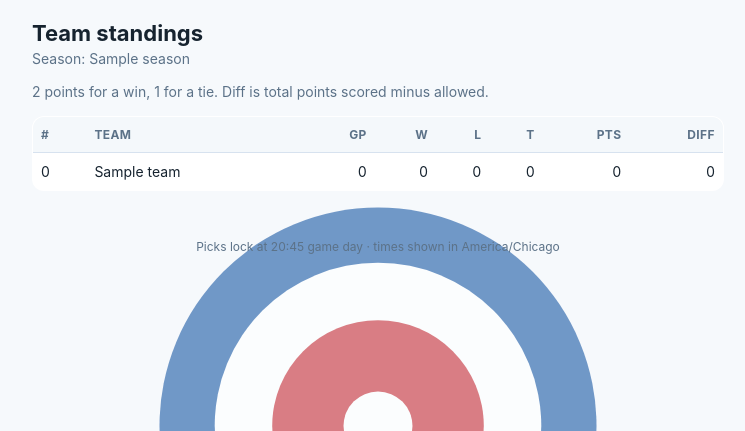
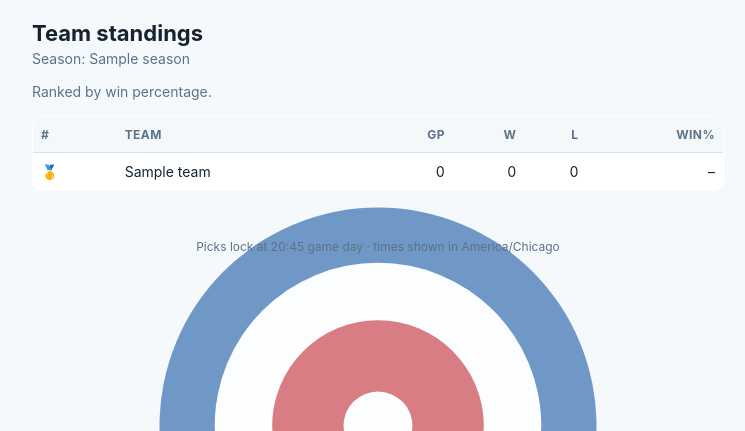
Before and after one commit to olman011/curl-pick, a PHP site: page /standings.php in a window 1280 px wide. Shown: the part 93-524 px from the top of the page, without its empty margins (262-1007 px from the left). Run offline with PHP 8.4, Linux system fonts and the light colour scheme; the visitor is signed in with stand-in values (Sample User, id 1); tables that the repository leaves empty hold one stand-in row (values such as "Sample post").

Commit message:
Standings: drop ties, switch to win percentage, 0-0 counts as unplayed

```diff
--- a/public/admin/week.php
+++ b/public/admin/week.php
@@ -192,7 +192,7 @@
   <?= csrf_field() ?>
   <input type="hidden" name="week_id" value="<?= (int)$week['id'] ?>">
   <input type="hidden" name="action" value="scores">
-  <p class="muted">Leave both boxes blank to mark a game as not played yet. Equal scores count as a tie and score no pick points.</p>
+  <p class="muted">Leave both boxes blank (or enter 0-0) to mark a game as not played yet - it won't count toward either team's record. Come back and enter the real score once they've made it up.</p>
   <?php foreach ($games as $game): ?>
     <div class="row" style="align-items:flex-end">
       <label class="field"><?= h($game['home_name']) ?>
--- a/public/standings.php
+++ b/public/standings.php
@@ -20,7 +20,7 @@
 ?>
 <h1>Team standings</h1>
 <p class="sub">Season: <?= h($season['name']) ?><?= $isArchive ? ' (archive)' : '' ?></p>
-<p class="sub">2 points for a win, 1 for a tie. Diff is total points scored minus allowed.</p>
+<p class="sub">Ranked by win percentage.</p>
 
 <?php if (count($seasons) > 1): ?>
 <div class="week-nav">
@@ -32,7 +32,7 @@
 
 <table>
   <thead>
-    <tr><th>#</th><th>Team</th><th class="num">GP</th><th class="num">W</th><th class="num">L</th><th class="num">T</th><th class="num">Pts</th><th class="num">Diff</th></tr>
+    <tr><th>#</th><th>Team</th><th class="num">GP</th><th class="num">W</th><th class="num">L</th><th class="num">Win%</th></tr>
   </thead>
   <tbody>
   <?php
@@ -44,32 +44,29 @@
   $position = 0;
   $tier = 0;
   $rank = 0;
-  $prevPoints = null;
-  $prevDiff = null;
+  $prevPct = null;
   foreach (standings((int)$season['id']) as $row): $position++;
-      // Teams tied on points and diff share a tier. $rank (position-based, with the
+      // Teams tied on win percentage share a tier. $rank (position-based, with the
       // usual sports-style skip after a tie) drives the plain number shown once we're
       // past 3rd. $tier counts distinct scoring tiers with no skipping, so the 1st,
       // 2nd, and 3rd *tiers* always get gold/silver/bronze - even if an earlier tier
       // had multiple teams in it (e.g. two teams tied for 2nd still leaves a real
       // 3rd tier that gets bronze, rather than being skipped past medal range).
-      if ($row['points'] !== $prevPoints || $row['diff'] !== $prevDiff) {
+      $pct = round($row['win_pct'], 4);
+      if ($pct !== $prevPct) {
           $rank = $position;
           $tier++;
       }
-      $prevPoints = $row['points'];
-      $prevDiff = $row['diff'];
+      $prevPct = $pct;
       $streak = $streaks[(int)$row['id']] ?? 0;
   ?>
     <tr>
       <td><?= $medals[$tier] ?? $rank ?></td>
       <td><?= h($row['name']) ?><?= $streak >= $streakMinimum ? ' ' . $streakFlame : '' ?></td>
-      <td class="num"><?= (int)$row['played'] ?></td>
-      <td class="num"><?= (int)$row['wins'] ?></td>
-      <td class="num"><?= (int)$row['losses'] ?></td>
-      <td class="num"><?= (int)$row['ties'] ?></td>
-      <td class="num"><?= (int)$row['points'] ?></td>
-      <td class="num"><?= ((int)$row['diff'] > 0 ? '+' : '') . (int)$row['diff'] ?></td>
+      <td class="num"><?= $row['played'] ?></td>
+      <td class="num"><?= $row['wins'] ?></td>
+      <td class="num"><?= $row['losses'] ?></td>
+      <td class="num"><?= $row['played'] > 0 ? round($row['win_pct'] * 100) . '%' : '&ndash;' ?></td>
     </tr>
   <?php endforeach; ?>
   </tbody>
--- a/src/league.php
+++ b/src/league.php
@@ -312,41 +312,49 @@
     return $streaks;
 }
 
-/** Team standings, scoped to one season (defaults to the active one). */
+/**
+ * Team standings, scoped to one season (defaults to the active one). This league
+ * doesn't play ties, and a final score of 0-0 means the game didn't actually happen
+ * (teams couldn't make it) rather than a real result, so both are excluded from
+ * every team's win percentage - same as a game that hasn't been scored at all.
+ */
 function standings(?int $seasonId = null): array
 {
     $seasonId ??= (int)(season_active()['id'] ?? 0);
-    return db_all(
+    $rows = db_all(
         "SELECT t.id, t.name,
                 COUNT(r.game_id) AS played,
                 SUM(r.win) AS wins,
-                SUM(r.loss) AS losses,
-                SUM(r.tie) AS ties,
-                SUM(r.win) * 2 + SUM(r.tie) AS points,
-                SUM(r.scored) AS scored,
-                SUM(r.allowed) AS allowed,
-                SUM(r.scored) - SUM(r.allowed) AS diff
+                SUM(r.loss) AS losses
          FROM teams t
          LEFT JOIN (
             SELECT g.id AS game_id, g.home_team_id AS team_id,
                    g.home_score > g.away_score AS win,
-                   g.home_score < g.away_score AS loss,
-                   g.home_score = g.away_score AS tie,
-                   g.home_score AS scored, g.away_score AS allowed
-            FROM games g WHERE g.status = 'final' AND g.home_score IS NOT NULL AND g.away_score IS NOT NULL
+                   g.home_score < g.away_score AS loss
+            FROM games g
+            WHERE g.status = 'final' AND g.home_score IS NOT NULL AND g.away_score IS NOT NULL
+              AND NOT (g.home_score = 0 AND g.away_score = 0)
             UNION ALL
             SELECT g.id, g.away_team_id,
                    g.away_score > g.home_score,
-                   g.away_score < g.home_score,
-                   g.away_score = g.home_score,
-                   g.away_score, g.home_score
-            FROM games g WHERE g.status = 'final' AND g.home_score IS NOT NULL AND g.away_score IS NOT NULL
+                   g.away_score < g.home_score
+            FROM games g
+            WHERE g.status = 'final' AND g.home_score IS NOT NULL AND g.away_score IS NOT NULL
+              AND NOT (g.home_score = 0 AND g.away_score = 0)
          ) r ON r.team_id = t.id
          WHERE t.season_id = ? AND t.is_active = 1
-         GROUP BY t.id, t.name
-         ORDER BY points DESC, diff DESC, t.name",
+         GROUP BY t.id, t.name",
         [$seasonId]
     );
+    foreach ($rows as &$row) {
+        $row['played'] = (int)$row['played'];
+        $row['wins'] = (int)$row['wins'];
+        $row['losses'] = (int)$row['losses'];
+        $row['win_pct'] = $row['played'] > 0 ? $row['wins'] / $row['played'] : 0.0;
+    }
+    unset($row);
+    usort($rows, static fn($a, $b) => $b['win_pct'] <=> $a['win_pct'] ?: strcmp($a['name'], $b['name']));
+    return $rows;
 }
 
 function week_results_summary(int $weekId): array
```
